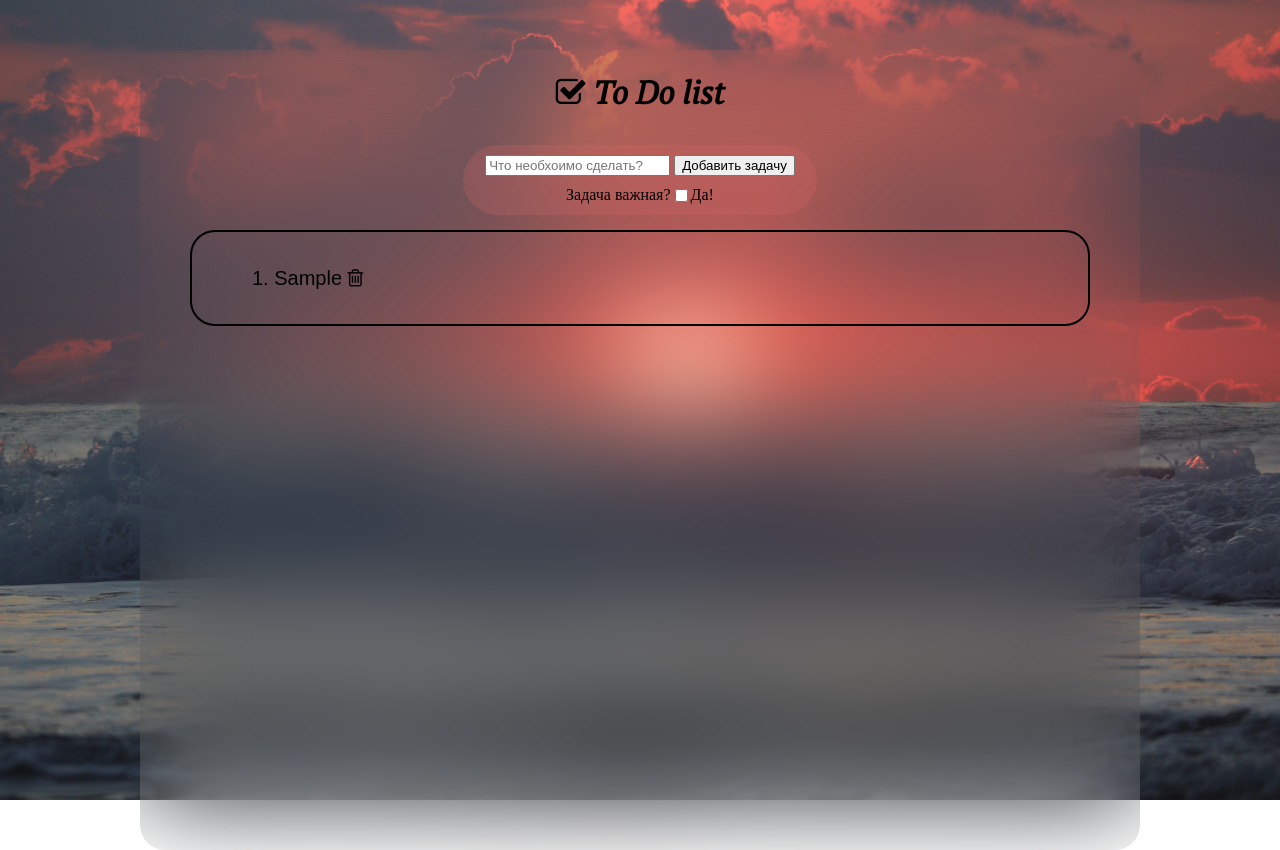
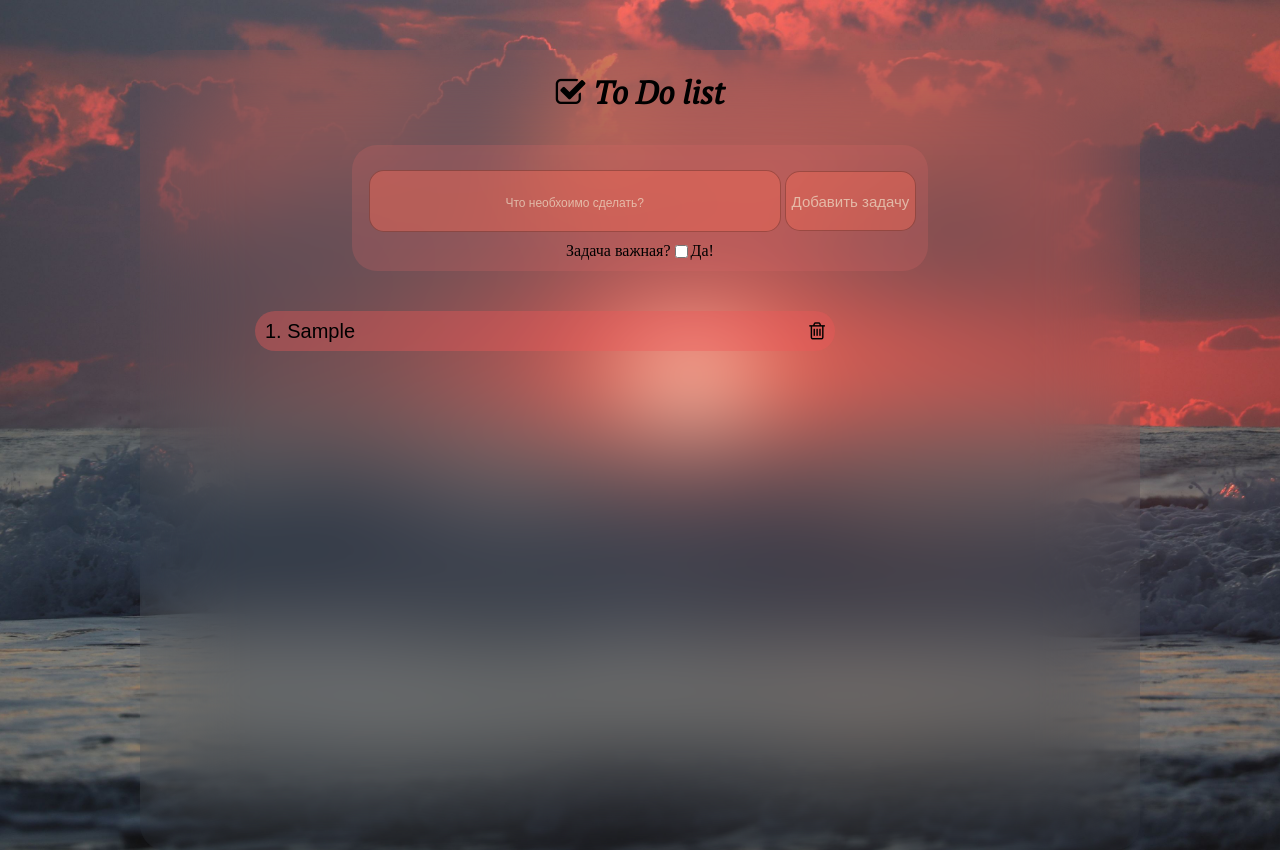
Before and after one commit to HideyoshiIL/My-ToDo-list, a plain HTML site: page index.HTML in a window 1280 px wide. Both pictures are taken after typing "Sample" into the empty fields and a click on the button "Добавить задачу". Drawn offline with Linux system fonts and the light colour scheme.

Commit message:
Добавил работу чекбокса, проработал расположение елементов, а также их стиль

```diff
--- a/index.HTML
+++ b/index.HTML
@@ -23,7 +23,7 @@
         <form action="" class="inp">
           <div>
             <input type="text" class="entry" placeholder="Что необхоимо сделать?">
-            <button>Добавить задачу</button>
+            <button class="btn">Добавить задачу</button>
           </div>
           <div id="import">
             <span>Задача важная?</span>
--- a/js/script.js
+++ b/js/script.js
@@ -18,26 +18,43 @@ form.addEventListener('submit', (event) => {
   if (tasksDB.tasks.length >= 15) {
     alert("Слишком много задач");
     return;
+  } else if (newTasks.length > 1150) {
+    alert("Задача слишком длинная");
+  } else if (newTasks.trim() === "") {
+    return;
+  } else {
+  tasksDB.tasks.push({
+    text: newTasks,
+    important: imporChek
+  });
+  createTasksList(tasksDB.tasks, tasksList, imporChek);
+  event.target.reset();
   }
-  if (newTasks.length > 25) {
-    alert("Задача слишком длинная");
-  }
-  if (newTasks.trim() === "") {
-    return;
-  }
-
-  tasksDB.tasks.push(newTasks);
-  createTasksList(tasksDB.tasks, tasksList);
-  event.target.reset();
 });
 
 
 
 function createTasksList(task, parent) {
   parent.innerHTML = "";
+
   task.forEach((tas, i) => {
-    parent.innerHTML += `<li class="newTask">${i + 1}. ${tas}
-    <i class="fa fa-trash-o" aria-hidden="true"></i> </li>`
+    if (tas.important){
+      parent.innerHTML += `
+      <li class="newTask">
+        <div class="taskContent">
+        <span> ${i + 1}. <i class="fa fa-star" aria-hidden="true"></i> ${tas.text}</span>
+        </div>
+    <i class="fa fa-trash-o" aria-hidden="true"></i>
+    </li>`
+    } else {
+      parent.innerHTML += `
+      <li class="newTask">
+        <div class="taskContent">
+        <span> ${i + 1}. ${tas.text}</span>
+        </div>
+    <i class="fa fa-trash-o" aria-hidden="true"></i>
+    </li>`
+    }
   });
 
   document.querySelectorAll(".fa-trash-o").forEach((btm, i) => {
@@ -47,6 +64,8 @@ function createTasksList(task, parent) {
       createTasksList(task, parent);
     })
   });
+
+
 }
 
   createTasksList(tasksDB.tasks, tasksList);
--- a/style/style.css
+++ b/style/style.css
@@ -5,8 +5,9 @@
 
 body {
   background-image:  url(/img/more_gorizont_zakat_131157_3840x2400.jpg);
-  background-size: 100%;
+  background-size: cover;
   background-repeat: no-repeat;
+  background-position: center;
   padding: 0px;
   margin: 0px;
 }
@@ -26,14 +27,11 @@ body {
 }
 
 .inner {
-
   box-sizing: border-box;
-  border-radius: 25px;
+  border-radius: 15px;
   min-width: 900px;
-  border: 2px black solid;
   margin: 5px 0px 40px 0px;
   display: flex;
-
   justify-content: start;
 
 }
@@ -43,9 +41,11 @@ body {
 #name {
   font-family: serifItalic;
 }
-.fa {
-  cursor: pointer;
+
+.fa.fa-star {
+  color:gold;
 }
+
 
 .fa.fa-check-square-o:hover {
   transform: scale(1.3);
@@ -54,9 +54,10 @@ body {
 }
 
 .fa.fa-trash-o:hover{
-    transform: scale(1.3);
+  transform: scale(1.3);
   transition: transform 0.2s;
   color: rgb(192, 47, 2);
+  cursor: pointer;
 }
 
 .inp {
@@ -68,7 +69,7 @@ body {
   margin:  10px;
   background: rgba(221, 106, 106, 0.233);
   backdrop-filter: blur(20px);
-  border-radius: 50px;
+  border-radius: 25px;
 
 }
 
@@ -79,11 +80,14 @@ body {
 }
 
 .add{
-   cursor: pointer;
+  cursor: pointer;
 }
 
 ul {
 list-style: none;
+min-width: 600px;
+max-width: 900px;
+margin: 15px;
 }
 
 li {
@@ -91,15 +95,56 @@ li {
   font-size: 20px;
   font-family: sans-serif;
   line-height: 30px;
-
+  background: rgba(240, 88, 88, 0.377);
+  backdrop-filter: blur(10px);
   margin: 10px;
   padding: 5px 10px;
   transition: transform 0.25s, box-shadow 0.25s;
 }
 
 li:hover {
-
-  transform: scale(1.08);
+  backdrop-filter: blur(60px);
+  transform: scale(1.08) ;
   box-shadow: 0 5px 15px rgba(0,0,0,0.3);
   transform: translateY(-5px);
 }
+
+.newTask {
+  display: flex;
+  justify-content: space-between;
+align-items: center;
+}
+
+.taskContent {
+  display: flex;
+  align-items: center;
+  gap: 10px;
+}
+
+.entry {
+  width:  400px;
+  height: 50px;
+  padding: 5px;
+  margin:  15px  0px 0px 15px;
+  border: 1px solid rgba(0, 0, 0, 0.247);
+  border-radius: 15px;
+  font-size:16px;
+  background-color: rgba(241, 105, 87, 0.438);
+  font-size: larger;
+}
+.entry::placeholder {
+  color: rgba(245, 245, 220, 0.603);
+  font-size:12px;
+  text-align: center;
+}
+
+.btn {
+border: 1px solid rgba(0, 0, 0, 0.247);
+border-radius: 15px;
+background-color: rgba(241, 105, 87, 0.438);
+color:rgba(245, 245, 220, 0.603);
+cursor: pointer;
+font-size:15px;
+height: 60px;
+margin-right: 10px;
+}
```
